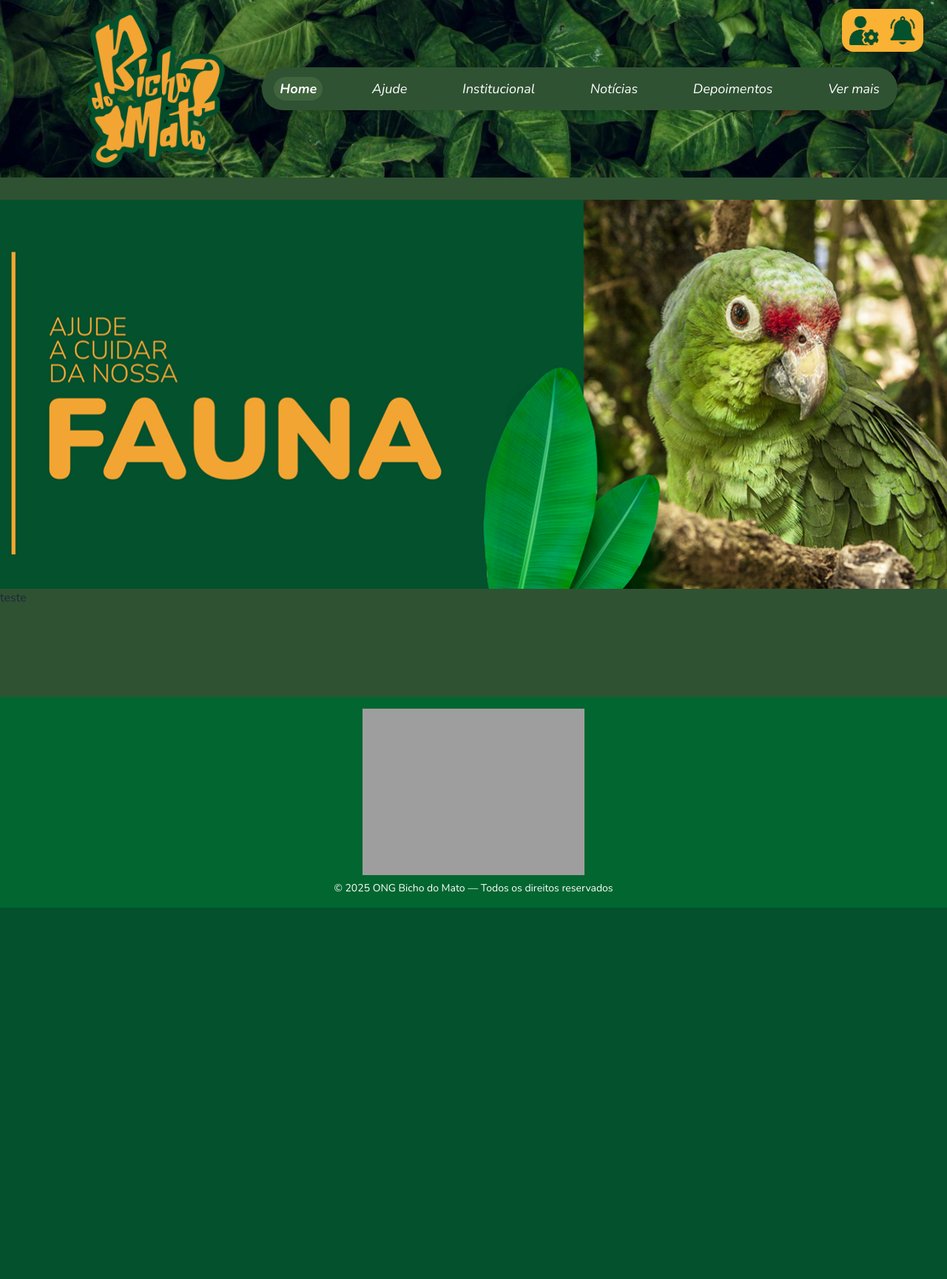
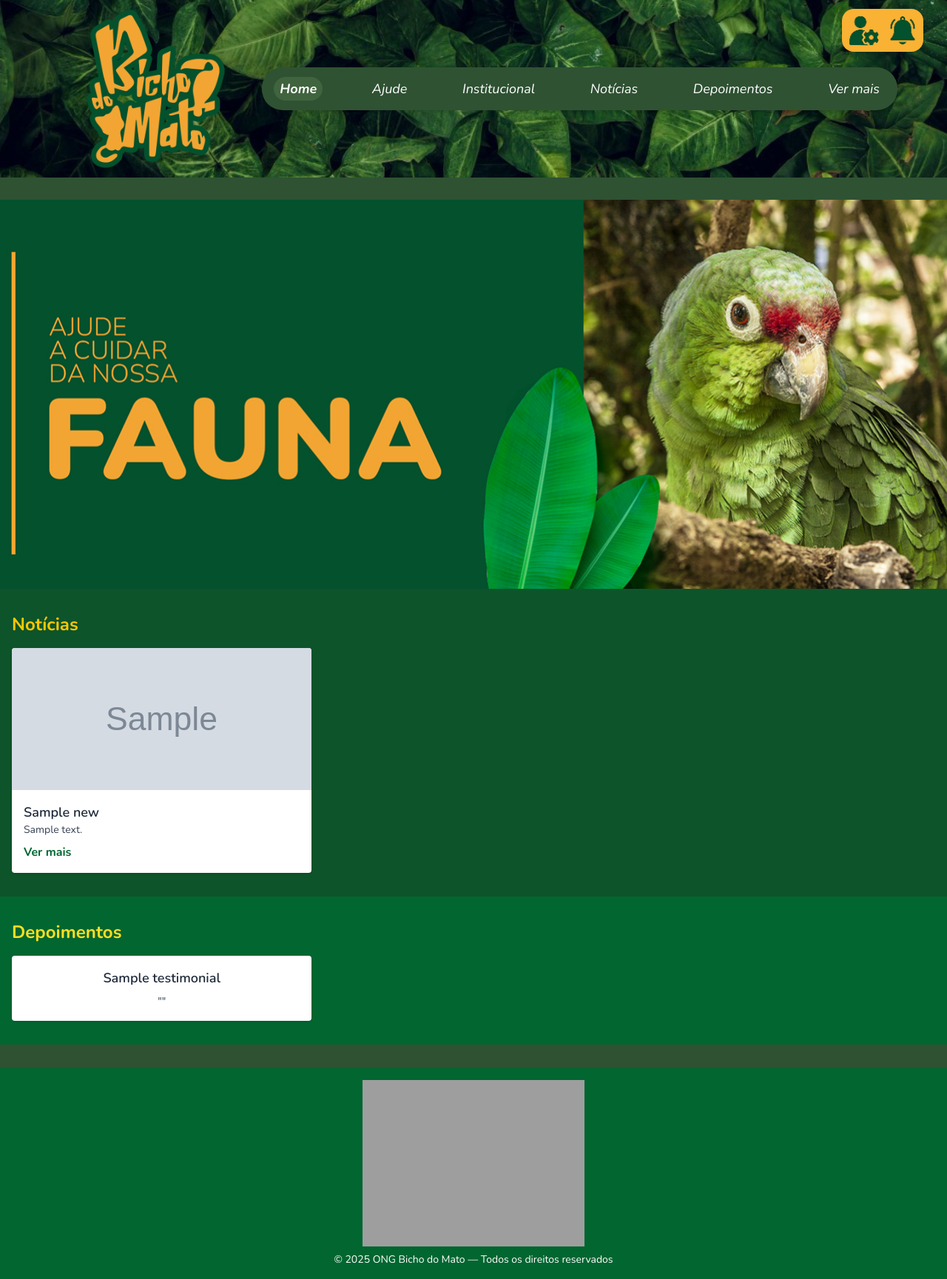
Before and after one commit to carloseduardorocha/bicho-do-mato-qaops, a Laravel app: page / in a window 1280 px wide. Shown: the whole page at 74% size. Before the commit the page ends 1227 px from the top, so only its background shows below. Run offline with Laravel 12, Linux system fonts and the light colour scheme; tables that the repository leaves empty hold one stand-in row (values such as "Sample post"); grey boxes marked "Sample" are stand-in pictures; style sheets or scripts are compiled from the project's sources; parts of the project's set-up code (start-up, migrations or seed data) failed here and were passed over; grey boxes are pictures that could not be loaded.

Commit message:
implementado seção de notícias, depoimentos e parceiros na Home controler para ler as 3 ultimas que nao estava ativa para vinculo adm

```diff
--- a/app/Http/Controllers/HomeController.php
+++ b/app/Http/Controllers/HomeController.php
@@ -3,11 +3,16 @@
 namespace App\Http\Controllers;
 
 use Illuminate\Http\Request;
+use App\Models\News;
+use App\Models\Testimonial;
 
 class HomeController extends Controller
 {
     public function index()
     {
-        return view('home');
+        $news = \App\Models\News::latest()->take(3)->get();
+        $testimonials = \App\Models\Testimonial::latest()->get();
+
+        return view('home', compact('news', 'testimonials'));
     }
 }
--- a/app/Http/Controllers/NewsController.php
+++ b/app/Http/Controllers/NewsController.php
@@ -45,4 +45,9 @@ class NewsController extends Controller
         $news->delete();
         return redirect()->route('admin.news.index')->with('success', 'Notícia removida.');
     }
+
+    public function show(News $news)
+    {
+        return view('news.show', compact('news'));
+    }
 }
--- a/app/Http/Controllers/PartnerController.php
+++ b/app/Http/Controllers/PartnerController.php
@@ -44,4 +44,10 @@ class PartnerController extends Controller
         $partner->delete();
         return redirect()->route('admin.parceiros.index')->with('success', 'Parceiro removido.');
     }
+
+    public function publicIndex()
+    {
+        $partners = Partner::all();
+        return view('home', compact('partners'));
+    }
 }
--- a/app/Http/Controllers/TestimonialController.php
+++ b/app/Http/Controllers/TestimonialController.php
@@ -44,4 +44,10 @@ class TestimonialController extends Controller
         $testimonial->delete();
         return redirect()->route('admin.testimonials.index')->with('success', 'Depoimento removido.');
     }
+
+    public function publicIndex()
+    {
+        $testimonials = Testimonial::latest()->get();
+        return view('home', compact('testimonials'));
+    }
 }
--- a/app/Models/News.php
+++ b/app/Models/News.php
@@ -6,5 +6,9 @@ use Illuminate\Database\Eloquent\Model;
 
 class News extends Model
 {
-    //
+    protected $fillable = [
+        'title',
+        'description',
+        'image',
+    ];
 }
--- a/resources/views/home.blade.php
+++ b/resources/views/home.blade.php
@@ -4,7 +4,45 @@
 
 @section('content')
 <div id="banner-home"></div>
-<div id="news-home"></div>
+
+<section class="bg-green-900 py-8 px-4">
+  <h2 class="text-2xl font-bold text-yellow-400 mb-4">Notícias</h2>
+
+  <div class="grid grid-cols-1 md:grid-cols-3 gap-4">
+    @forelse ($news as $item)
+      <div class="bg-white rounded shadow overflow-hidden">
+        @if($item->image)
+          <img src="{{ asset('storage/' . $item->image) }}" alt="{{ $item->title }}" class="w-full h-48 object-cover">
+        @endif
+        <div class="p-4">
+          <h3 class="text-lg font-semibold">{{ $item->title }}</h3>
+          <p class="text-gray-700 text-sm">{{ Str::limit($item->description, 100) }}</p>
+          <a href="{{ route('news.show', $item->id) }}" class="text-green-800 font-bold mt-2 inline-block">Ver mais</a>
+        </div>
+      </div>
+    @empty
+      <p class="text-white">Nenhuma notícia cadastrada no momento.</p>
+    @endforelse
+  </div>
+</section>
+
+<section class="bg-green-800 py-8 px-4">
+  <h2 class="text-2xl font-bold text-yellow-300 mb-4">Depoimentos</h2>
+
+  <div class="grid grid-cols-1 md:grid-cols-3 gap-4">
+    @forelse ($testimonials as $testimonial)
+      <div class="bg-white rounded shadow p-4 text-center">
+        @if($testimonial->image_path)
+          <img src="{{ asset('storage/' . $testimonial->image_path) }}" alt="{{ $testimonial->name }}" class="w-24 h-24 mx-auto rounded-full mb-4">
+        @endif
+        <h3 class="text-lg font-semibold">{{ $testimonial->name }}</h3>
+        <p class="text-gray-700 text-sm mt-2">"{{ $testimonial->message }}"</p>
+      </div>
+    @empty
+      <p class="text-white">Nenhum depoimento cadastrado no momento.</p>
+    @endforelse
+  </div>
+</section>
 
 @endsection
 
--- a/routes/web.php
+++ b/routes/web.php
@@ -20,6 +20,7 @@ Route::middleware([TrackPageViews::class])->group(function () {
     Route::get('/noticias', [NewsController::class, 'index'])->name('noticias');
     Route::get('/parceiros', [PartnerController::class, 'index'])->name('parceiros');
     Route::get('/adote', [AdocaoController::class, 'index'])->name('adote');
+    Route::get('/noticias/{news}', [NewsController::class, 'show'])->name('news.show');
 });
 
 // Rotas protegidas para painel admin
```
Also changed, not shown: resources/views/news/show.blade.php (added, +19 -0 lines), database/migrations/2025_05_21_224308_create_pets_table.php, database/migrations/2025_05_21_231016_create_news_table.php, database/migrations/2025_07_04_171441_create_pets_table.php (added), package-lock.json, 2 other files.
